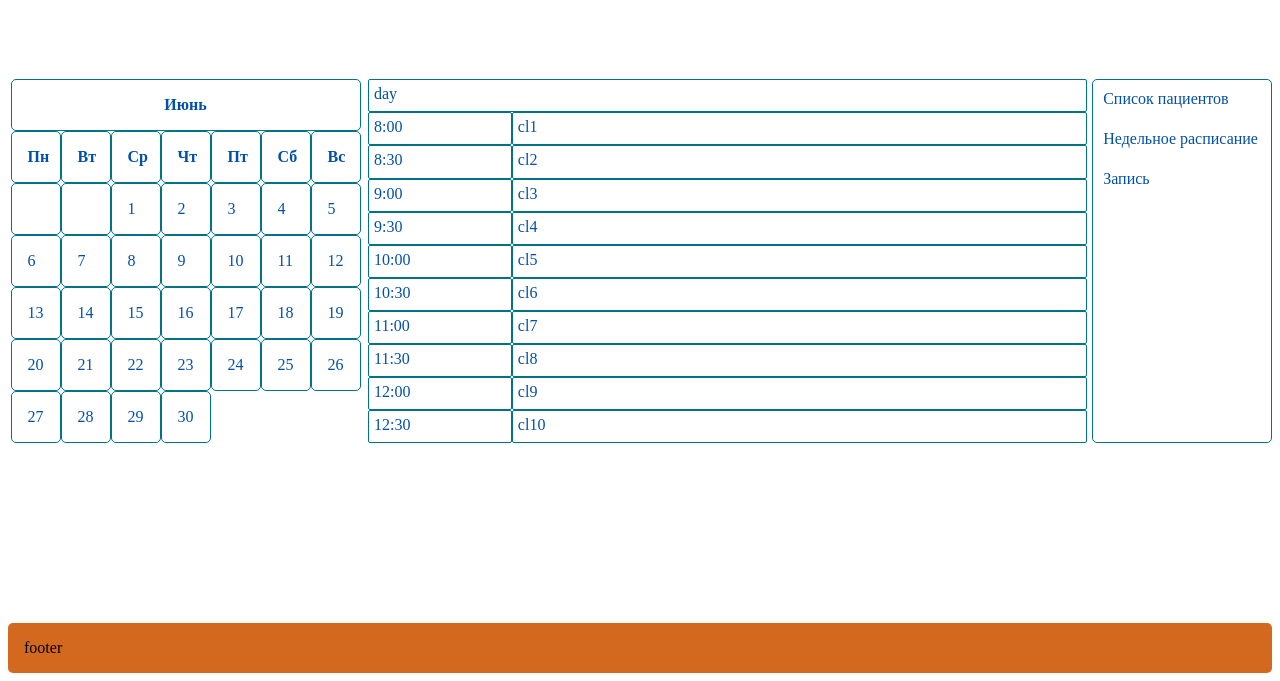
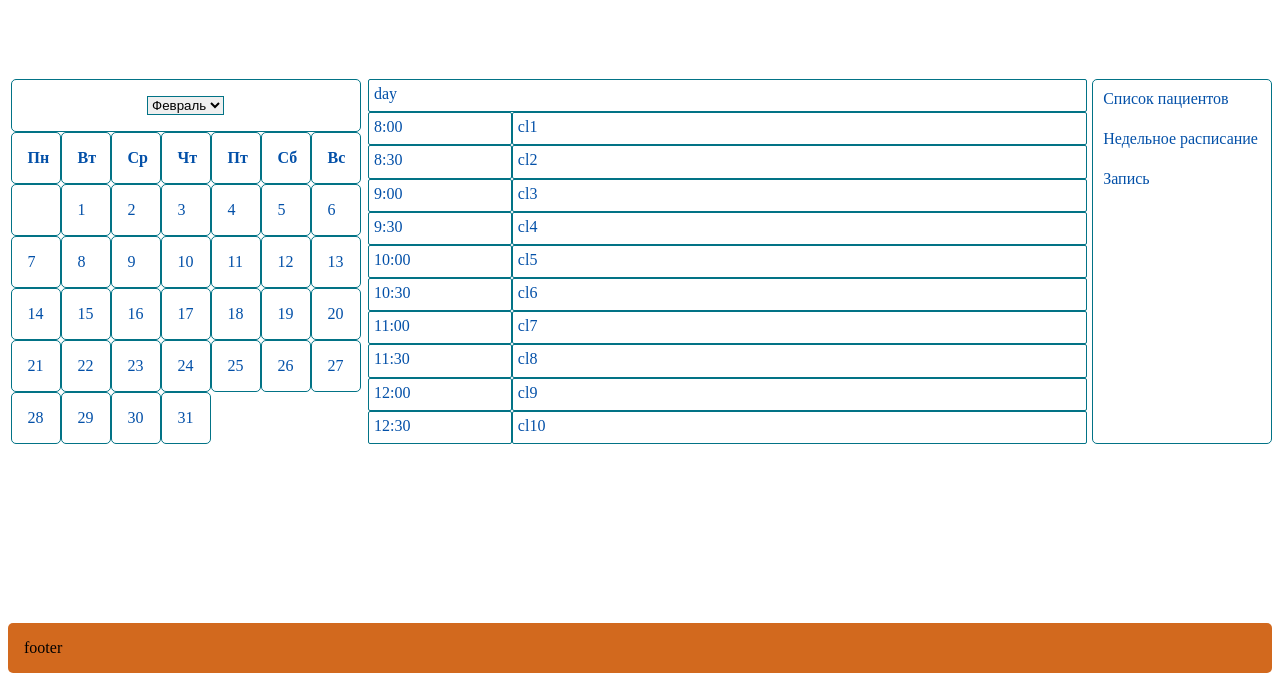
Before and after one commit to arckhr21/database, a website built with webpack: page index.html in a window 1280 px wide. Shown: the part 135-816 px from the top of the page. Built offline with nearby package versions, Linux system fonts and the light colour scheme.

Commit message:
calendar.js-05 select month

```diff
--- a/src/assets/scss/calendar.scss
+++ b/src/assets/scss/calendar.scss
@@ -25,6 +25,13 @@
         // align-self: start;
         text-align: center;
         font-weight: bold;
+
+        .select_month {
+            border: 1px solid $calendarBorderColor;
+        }
+        .option_month {
+            color: $calendarTextColor;
+        }
 
     }
     .calendar_item:nth-child(2) {
--- a/src/calendar.js
+++ b/src/calendar.js
@@ -1,26 +1,38 @@
 'use strict';
 
 const calendar = () => {
-    //добавим новый класс в класс calendar: <div class="calendar">...</div>
-    // const calendar = document.querySelector('.calendar');
-    let calendar = document.querySelector('.calendar'),
-        ci = document.querySelectorAll('.calendar_item');
-    console.log(calendar);
-    console.log(ci);
-
 
     //определяем массивы список месяцев (allMonths), список дней недели (daysWeek), количество дней в месяце високосного года (daysMonthLY)
     //количество дней в месяце обычного года (daysMonthSY), числа месяца numDaysMonth
-    let allMonths = ['Январь', 'Февраль', 'Март', 'Апрель', 'Май', 'Июнь', 'Июль', 'Август', 'Сентябрь', 'Октябрь', 'Ноябрь', 'Декабрь'],
+    var allMonths = ['Январь', 'Февраль', 'Март', 'Апрель', 'Май', 'Июнь', 'Июль', 'Август', 'Сентябрь', 'Октябрь', 'Ноябрь', 'Декабрь'],
     //daysWeek = ['Понедельник', 'Вторник', 'Среда', 'Четверг', 'Пятница', 'Суббота', 'Воскресенье'];
     daysWeek = ['Пн', 'Вт', 'Ср', 'Чт', 'Пт', 'Сб', 'Вс'],
     daysMonthLY = ['31', '29', '31', '30', '31', '30', '31', '31', '30', '31', '30', '31'],
     daysMonthSY = ['31', '28', '31', '30', '31', '30', '31', '31', '30', '31', '30', '31'],
-    numDaysMonth = ['1', '2', '3', '4', '5', '6', '7', '8', '9', '10', '11', '12', '13', '14', '15', '16', '17', '18', '19', '20', '21', '22', '23', '24', '25', '26', '27', '28', '29', '30', '31'];
+    numDaysMonth = ['1', '2', '3', '4', '5', '6', '7', '8', '9', '10', '11', '12', '13', '14', '15', '16', '17', '18', '19', '20', '21', '22', '23', '24', '25', '26', '27', '28', '29', '30', '31'],
+    n = 0;
 
 
     function outCalendar(anyMonth) {
-         //выводим элемент calendar_item на страницу и добавляем в него текст
+
+         //добавим новый класс в класс calendar: <div class="calendar">...</div>
+        // const calendar = document.querySelector('.calendar');
+        let calendar = document.querySelector('.calendar'),
+        ci = document.querySelectorAll('.calendar_item');
+        console.log(calendar);
+        console.log(ci);
+
+
+        // //определяем массивы список месяцев (allMonths), список дней недели (daysWeek), количество дней в месяце високосного года (daysMonthLY)
+        // //количество дней в месяце обычного года (daysMonthSY), числа месяца numDaysMonth
+        // let allMonths = ['Январь', 'Февраль', 'Март', 'Апрель', 'Май', 'Июнь', 'Июль', 'Август', 'Сентябрь', 'Октябрь', 'Ноябрь', 'Декабрь'],
+        // //daysWeek = ['Понедельник', 'Вторник', 'Среда', 'Четверг', 'Пятница', 'Суббота', 'Воскресенье'];
+        // daysWeek = ['Пн', 'Вт', 'Ср', 'Чт', 'Пт', 'Сб', 'Вс'],
+        // daysMonthLY = ['31', '29', '31', '30', '31', '30', '31', '31', '30', '31', '30', '31'],
+        // daysMonthSY = ['31', '28', '31', '30', '31', '30', '31', '31', '30', '31', '30', '31'],
+        // numDaysMonth = ['1', '2', '3', '4', '5', '6', '7', '8', '9', '10', '11', '12', '13', '14', '15', '16', '17', '18', '19', '20', '21', '22', '23', '24', '25', '26', '27', '28', '29', '30', '31'];
+
+        //выводим элемент calendar_item на страницу и добавляем в него текст
         let calendDays = [];
 
         //получаем текущие значения дня, месяца и года
@@ -62,16 +74,16 @@ const calendar = () => {
 
             console.log(ci[0]);
 
-            // for (let i=0; i<=38; i++) {
-            // for (let i=0; i<=(38+inDayWeek); i++) {
             for (let i=0; i<=(indCal+inDayWeek); i++) {
 
                 calendDays[i] = document.createElement('div');
                 calendDays[i].classList.add('calendar_item');
 
-                if(i==0) {
-                    calendDays[i].innerHTML = allMonths[curMonth];
-                } else if(i>0 && i<=7) {
+                // if(i==0) {
+                //     calendDays[i].innerHTML = allMonths[curMonth];
+                //     //selectMonth();
+                // } else if(i>0 && i<=7) {
+                if(i>0 && i<=7) {
                     calendDays[i].innerHTML = daysWeek[i-1];
                 } else {
 
@@ -89,78 +101,118 @@ const calendar = () => {
 
         } // end if - проверка наличия динамической верстки
 
-
+       // selectMonth();
     } // end function
 
-    outCalendar(5);
+    function selectMonth(numMonth) {
+        let //calendarItem = document.querySelectorAll('.calendar_item'),
+            calendarItem = document.querySelectorAll('.calendar_item')[0],
+            sMonth = document.createElement('select'),
+            optionMonth = [],
+            sm = document.querySelectorAll('.select_month')[0];
 
-    // //выводим элемент calendar_item на страницу и добавляем в него текст
-    // let calendDays = [];
+        if (!sm) {
+               // console.log(sMonth);
+            sMonth.classList.add('select_month');
+            //calendarItem[0].appendChild(sMonth);
+            //console.log(calendarItem[0]);
+            console.log(calendarItem);
+            calendarItem.appendChild(sMonth); //добавили в первую строку тег <select></select>
 
-    // //получаем текущие значения дня, месяца и года
-    // let date = new Date();
+            // let sm = document.querySelector('.select_month');
+            // console.log(sm);
 
-    // let curMonth = date.getMonth(),
-    //     //curMonth = 1,
-    //     curDayMonth = date.getDate(),
-    //     curYear = date.getFullYear();
+            //temp
+            //let om = document.querySelectorAll('.option_month')[0];
+            //if (!om) {
+                for (let j=0; j<=2; j++) {
+                    optionMonth[j] = document.createElement('option'); //создаем элемент <option></option>
+                    optionMonth[j].classList.add('option_month');
+                    //console.log(optionMonth[j]);
 
-    // console.log(curMonth);
-    // console.log(curDayMonth);
-    // console.log(curYear);
-    // console.log(allMonths[curMonth]);
+                    optionMonth[j].innerHTML = allMonths[j];
+                    optionMonth[j].value = allMonths[j];
+                    //console.log(allMonths[j]);
+                    console.log(optionMonth[j].value);
 
-    // //определяем на какой день недели приходится 1-ое число месяца
-    // let dateFDW = new Date(curYear, curMonth, 1),
-    //     dayWeek = dateFDW.getDay();
-    // console.log('первый день месяца ' + daysWeek[dayWeek -1]);
-    // let inDayWeek = dayWeek -1; //индекс для  дня недели первого дня месяца
+                //     //     optionMonth[1].selected = selected;
+                //     //     //sMonth.selectIndex = 2;
+                //     //     //sm.appendChild(optionMonth[i]);
+                    sMonth.appendChild(optionMonth[j]);
 
-    // //определяем число дней в месяце в зависимости от високосного или обычного года
-    // let allNumDays = 0;
+                    sMonth.selectedIndex = 1;
 
-    // if (!curYear%4) { //проверяем високосный год, или нет
-    //     allNumDays = daysMonthLY[curMonth];  //год високосный
-    //     //allNumDays = daysMonthLY[1];
-    // } else {
-    //     allNumDays = daysMonthSY[curMonth];
-    //     //allNumDays = daysMonthSY[1];
-    // }
-    // console.log(allNumDays);
 
-    // let indCal = (+allNumDays-1) +8; //вводим переменную для работы циклв вывода календаря, вместо 38 (7 + 31) - indCal (индекс календаря)
-    // console.log(indCal);
 
-    // if (!ci[0]) {             // проверка наличия динамической верстки
+                }
 
-    //     console.log(ci[0]);
+        }
 
-    //     // for (let i=0; i<=38; i++) {
-    //     // for (let i=0; i<=(38+inDayWeek); i++) {
-    //     for (let i=0; i<=(indCal+inDayWeek); i++) {
 
-    //         calendDays[i] = document.createElement('div');
-    //         calendDays[i].classList.add('calendar_item');
+        //    // console.log(sMonth);
+        // sMonth.classList.add('select_month');
+        // //calendarItem[0].appendChild(sMonth);
+        // //console.log(calendarItem[0]);
+        // console.log(calendarItem);
+        // calendarItem.appendChild(sMonth); //добавили в первую строку тег <select></select>
 
-    //         if(i==0) {
-    //             calendDays[i].innerHTML = allMonths[curMonth];
-    //         } else if(i>0 && i<=7) {
-    //             calendDays[i].innerHTML = daysWeek[i-1];
-    //         } else {
+        // // let sm = document.querySelector('.select_month');
+        // // console.log(sm);
 
-    //         if (i<(8+inDayWeek)) {
-    //                 calendDays[i].innerHTML = "";
-    //                } else {
-    //                 calendDays[i].innerHTML = numDaysMonth[i-(8+inDayWeek)];
-    //                }
+        // //temp
+        // //let om = document.querySelectorAll('.option_month')[0];
+        // //if (!om) {
+        //     for (let j=0; j<=2; j++) {
+        //         optionMonth[j] = document.createElement('option'); //создаем элемент <option></option>
+        //         optionMonth[j].classList.add('option_month');
+        //         //console.log(optionMonth[j]);
 
-    //         };
+        //         optionMonth[j].innerHTML = allMonths[j];
+        //         optionMonth[j].value = allMonths[j];
+        //         //console.log(allMonths[j]);
+        //         console.log(optionMonth[j].value);
 
-    //         calendar.appendChild(calendDays[i]);
+        //         //     optionMonth[1].selected = selected;
+        //         //     //sMonth.selectIndex = 2;
+        //         //     //sm.appendChild(optionMonth[i]);
+        //         sMonth.appendChild(optionMonth[j]);
 
-    //     }
+        //     }
+        //}
 
-    // } // end if - проверка наличия динамической верстки
+
+
+        //temp
+
+        // for (let i=0; i<=11; i++) {
+        //     //let optionMonth = [];
+        //     optionMonth[i] = document.createElement('option'); //создаем элемент <option></option>
+        //     optionMonth[i].classList.add('option_month');
+        //     console.log(optionMonth[i]);
+
+        //     optionMonth[i].innerHTML = allMonths[i];
+        //     optionMonth[1].selected = selected;
+        //     //sMonth.selectIndex = 2;
+        //     //sm.appendChild(optionMonth[i]);
+        //     sMonth.appendChild(optionMonth[i]);
+
+        // }
+        //calendarItem[0].appendChild(sMonth);
+        //console.log(sm);
+        //sMonth.appendChild(optionMonth);
+        // sMonth.value = optionMonth[1];
+        // console.log(sMonth.value);
+        //console.log(optionMonth[1]);
+
+    }
+
+    //outCalendar(0);
+    n = 2;
+    console.log('номер выбранного месяца ' + n);
+    outCalendar(n);
+    selectMonth();
+   // console.log('номер выбранного месяца ' + n);
+
 
 
 };
```
